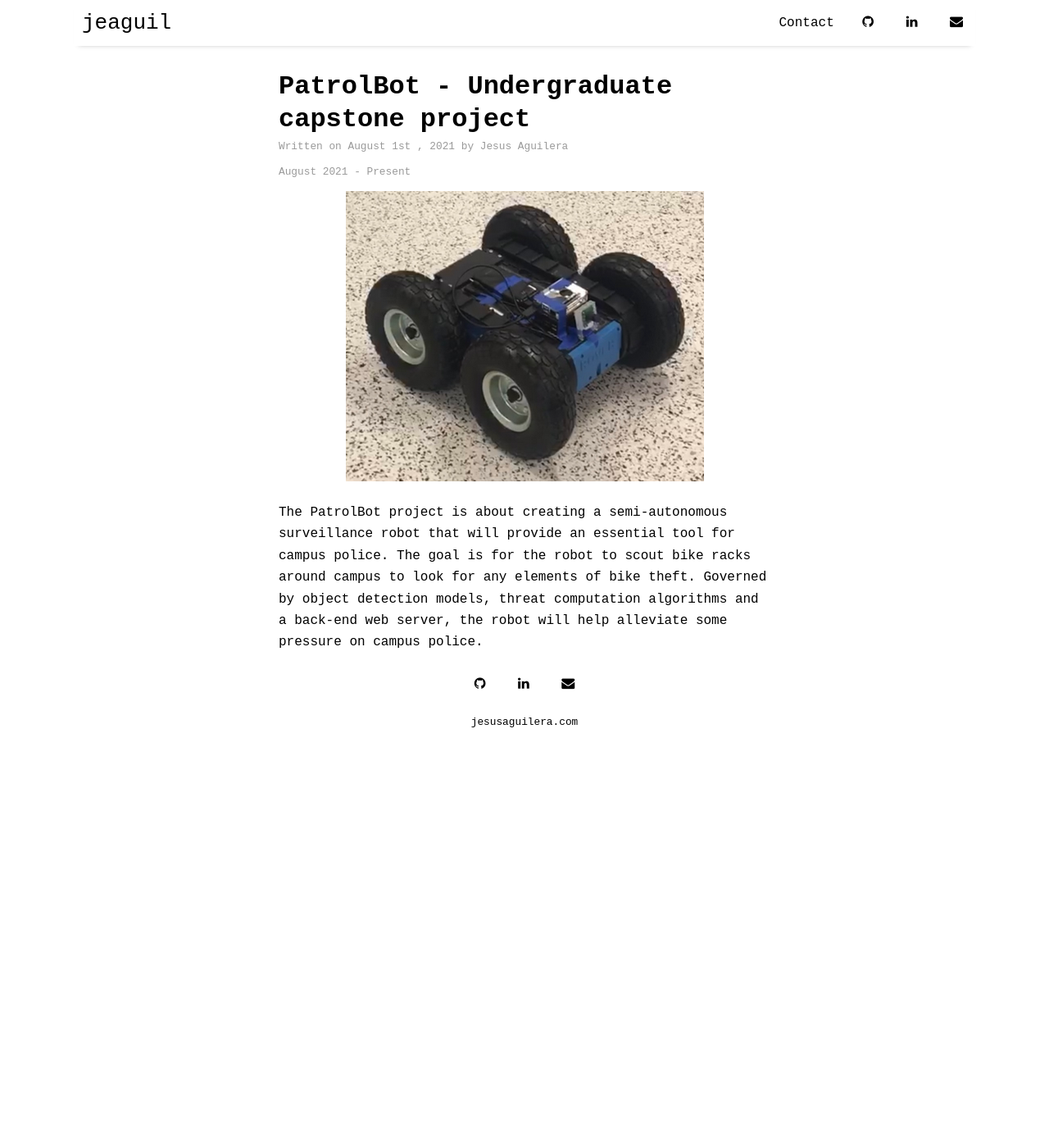
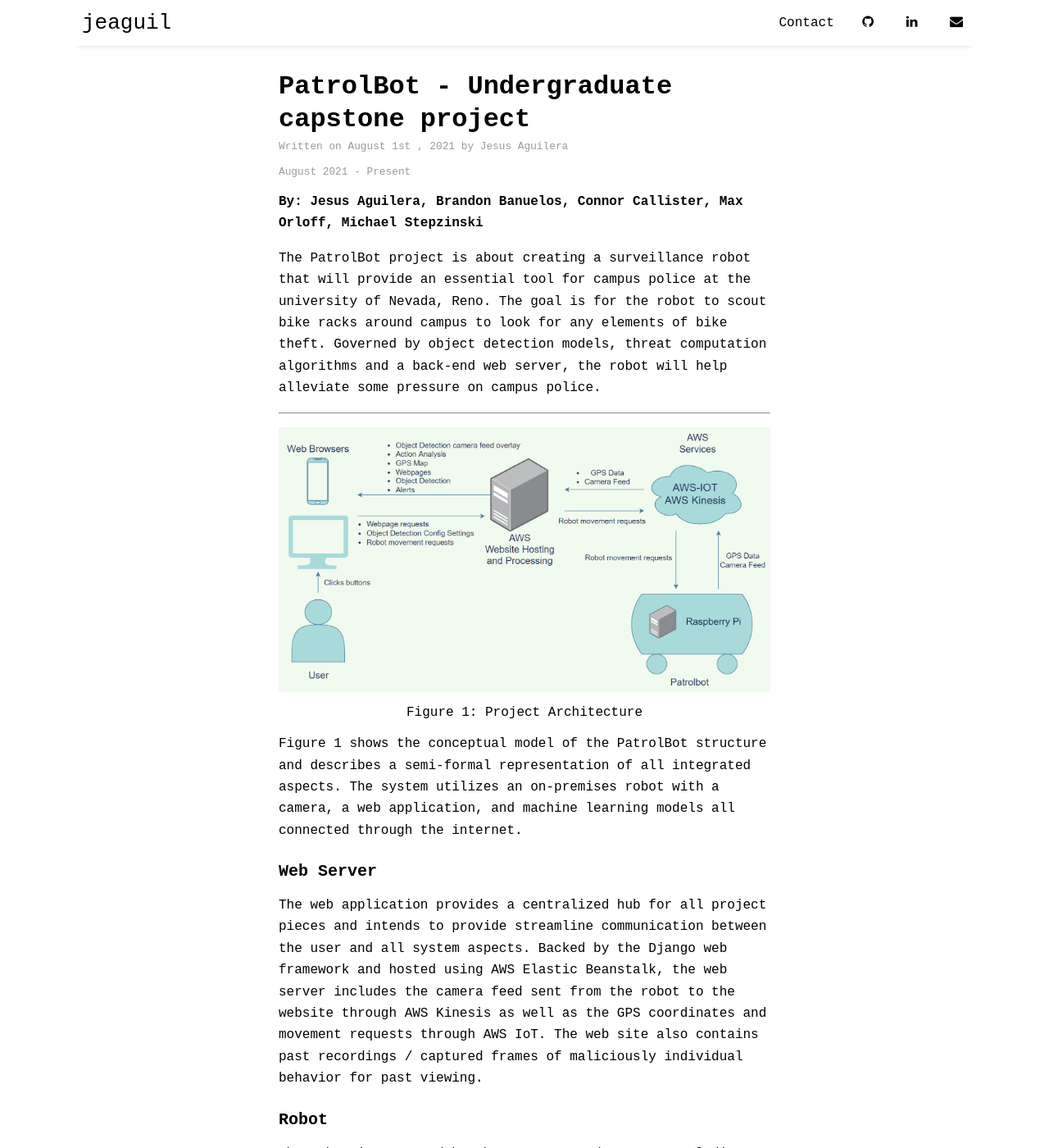
Before and after one commit to jeaguil/jeaguil.github.io, a Jekyll site: the page built from _posts/2021-08-01-patrolbot.md, in a window 1280 px wide and 1400 px high. Shown: the whole window at 82% size. Built offline with Jekyll 4.4.1, drawn with Linux system fonts in a browser that asks for light colours; nearby versions of some CDN libraries; some of the changed text lies outside the part shown.

Commit message:
Updated patrolbot content

```diff
--- a/_posts/2021-08-01-patrolbot.md
+++ b/_posts/2021-08-01-patrolbot.md
@@ -3,15 +3,45 @@
 title: "PatrolBot - Undergraduate capstone project"
 author: "Jesus Aguilera"
 tags: [sample]
-image: pb-rover-zero.PNG
 work-interval: August 2021 - Present
 ---
+__By: Jesus Aguilera, Brandon Banuelos, Connor Callister, Max Orloff, Michael Stepzinski__
 
-<!-- # Second post
-
-Theme inspired by [Millennial](https://github.com/LeNPaul/Millennial) -->
-
-The PatrolBot project is about creating a semi-autonomous surveillance robot that will provide an essential
-tool for campus police. The goal is for the robot to scout bike racks around campus to look for any elements of
+The PatrolBot project is about creating a surveillance robot that will provide an essential
+tool for campus police at the university of Nevada, Reno. The goal is for the robot to scout bike racks around campus to look for any elements of
 bike theft. Governed by object detection models, threat computation algorithms and a back-end web server,
 the robot will help alleviate some pressure on campus police.
+
+---
+![](assets/img/patrolbot-architecture.png)
+<center>Figure 1: Project Architecture</center>
+
+Figure 1 shows the conceptual model of the PatrolBot structure and describes a
+semi-formal representation of all integrated aspects. The system utilizes an on-premises robot with a camera, a web application, and machine learning models all connected through the internet.
+
+### Web Server
+The web application provides a centralized hub for all project pieces and intends to provide streamline communication between the user and all system aspects. Backed by the Django web framework and hosted using AWS Elastic Beanstalk, the web server includes the camera feed sent from the robot to the website through AWS Kinesis as well as the GPS coordinates and movement requests through AWS IoT. The web site also contains past recordings / captured frames of maliciously individual behavior for past viewing.
+
+### Robot
+The robot is governed by Ubuntu 18.04 and uses ROS melodic as well as the AWS Python SDK to provide the needed information. The robot's hardware consists of:
+* 4WD Rover Zero 3 Robot
+* Raspberry Pi 4 that serves as the robot controller for processing local communication to the web server
+* Raspberry Pi 3B+ for camera communication
+* Stemedu VK172 - GPS Module
+* Charmcast 10000mAH - Portable Battery to power both Raspberry Pis
+
+### Machine Learning
+##### Object Detection Model
+A custom object detection model utilizing YOLOv5 architecture to detect:
+* People
+* Bikes
+* Malicious objects like angle grinders and bolt cutters
+
+We utilized Roboflow to create a custom dataset that consists of bike-theft scenarios with the objects listed above as primary interests and performed image augmentation.
+
+##### Action Detect Model
+Inflated 3D convolutional neural network was trained on a dataset containing
+normal crowd behavior vs aggressive individual behavior. The intention is to classify vigorous behavior that needs to be immediately addressed a security official.
+
+##### Threat Detection Algorithm
+An algorithm is used to compute potential threats to notify a user if a bike theft is likely in progress. This algorithm utilizes the fundamentals of intersection-over-union of bounding boxes provided by the object detection model to determine if a potential threat exceeds a certain threat threshold.
```
Also changed, not shown: assets/img/patrolbot-architecture.png (added).
